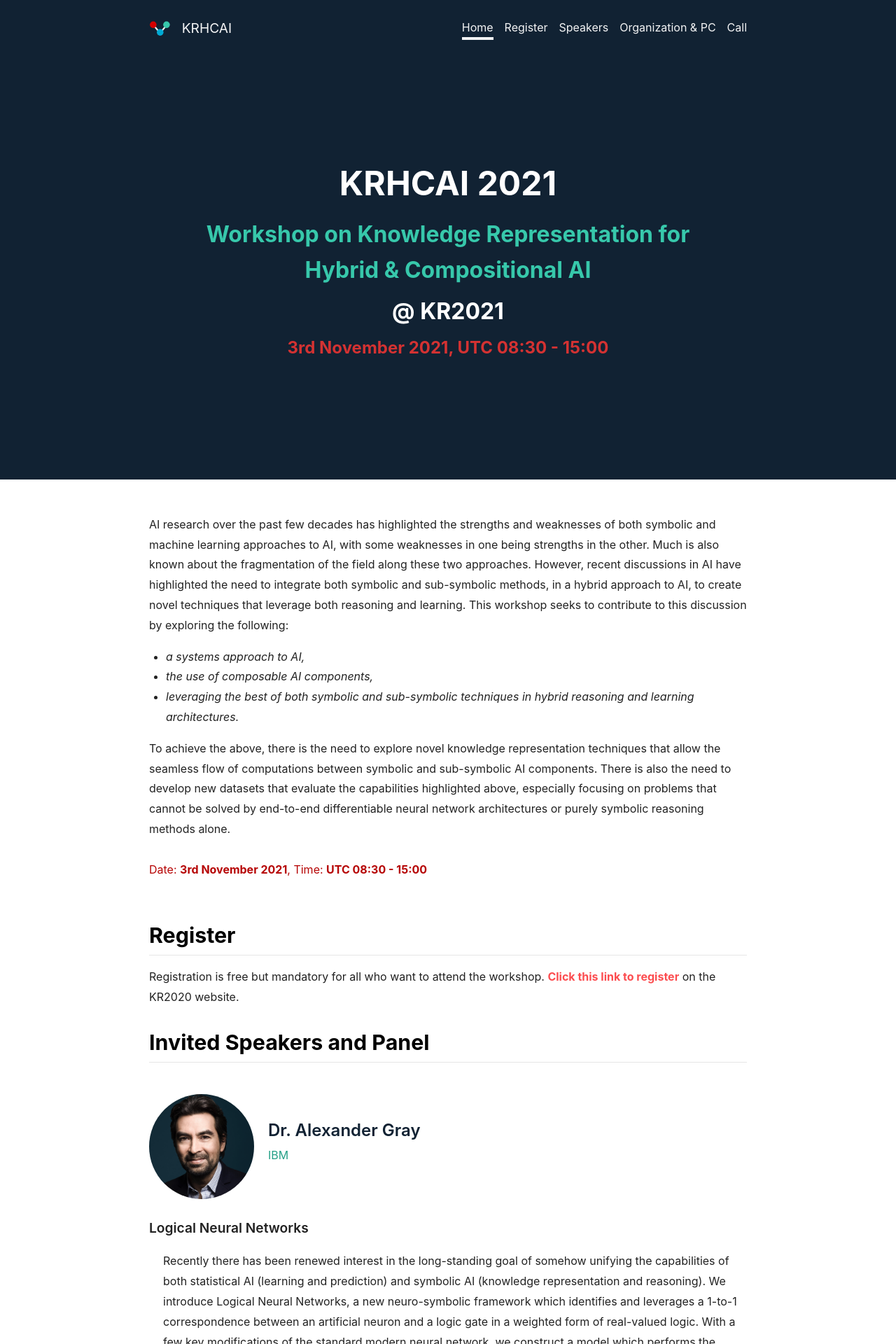
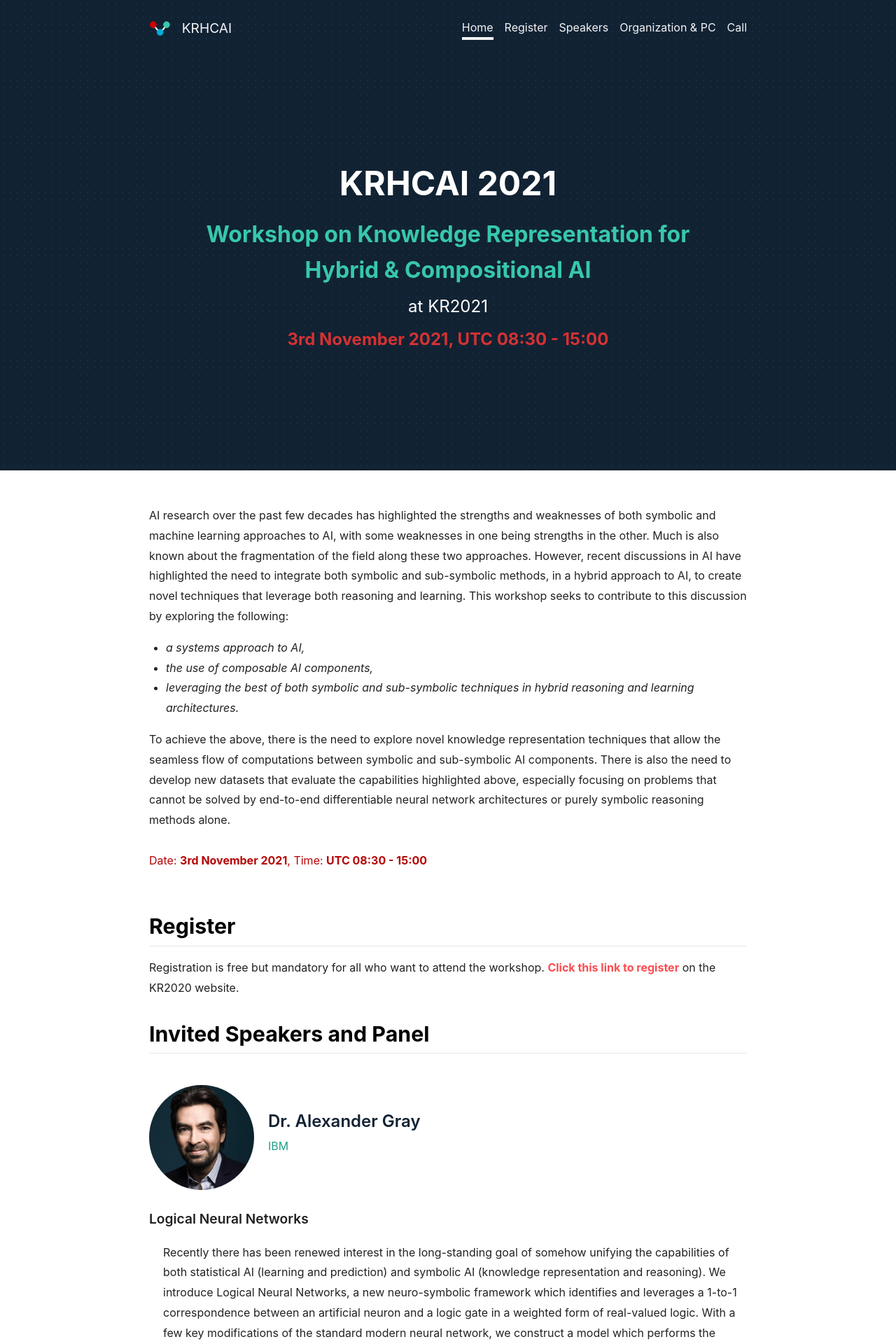
Before and after one commit to krhcai/krhcai.github.io, a Jekyll site: the page built from index.html, in a window 1280 px wide. Shown: the top 1920 px of the page at 70% size. Built offline with Jekyll 4.4.1, drawn with Linux system fonts in a browser that asks for light colours; nearby versions of some CDN libraries; the list of posts is cut into pages by our own code.

Commit message:
header layout fix

```diff
--- a/_includes/article-header.html
+++ b/_includes/article-header.html
@@ -3,6 +3,12 @@
 
 {%- include snippets/get-article-subtitle.html article=include.article-%}
 {%- assign _article_subtitle = __return -%}
+
+{%- include snippets/get-article-subtitle2.html article=include.article-%}
+{%- assign _article_subtitle2 = __return -%}
+
+{%- include snippets/get-article-subtitle3.html article=include.article-%}
+{%- assign _article_subtitle3 = __return -%}
 
 {%- if include.html != false -%}
 
@@ -21,8 +27,8 @@
       {%- if _show_title -%}
         <header><h1>{{ _article_title }}</h1></header>
         <header><h3 style="color:#37C8AB">{{ _article_subtitle }}</h3></header>
-        <header><h3 style="color:#fff">@ KR2021</h3></header>
-        <header><h5 style="color:rgb(212, 50, 50)"><b>3rd November 2021, UTC 08:30 - 15:00</b></h5></header>
+        <header><h5 style="color:#fff; font-weight:400;">{{ _article_subtitle2 }}</h5></header>
+        <header><h5 style="color:rgb(212, 50, 50)"><b>{{ _article_subtitle3 }}</b></h5></header>
       {%- endif -%}
       {%- if _show_edit_on_github -%}
         {%- if site.repository and site.repository_tree -%}
--- a/_includes/header.html
+++ b/_includes/header.html
@@ -1,5 +1,6 @@
 {%- if include.theme == 'dark' -%}
-  <header class="header header--dark" {%- if include.background -%} style="background: {{ include.background }};" {%- endif -%}>
+  <!-- <header class="header header--dark" {%- if include.background -%} style="background: {{ include.background }};" {%- endif -%}> -->
+  <header class="header header--dark" {%- if include.background -%} {%- endif -%}>
 {%- elsif include.theme == 'light' -%}
   <header class="header header--light" {%- if include.background -%} style="background: {{ include.background }};" {%- endif -%}>
 {%- else -%}
--- /dev/null
+++ b/_includes/snippets/get-article-subtitle2.html
@@ -0,0 +1,5 @@
+{%- assign _subtitle2 = include.article.subtitle2 | default: layout.subtitle2 -%}
+
+{%- if _subtitle2 -%}
+  {%- assign __return = _subtitle2 -%}
+{%- endif -%}
--- /dev/null
+++ b/_includes/snippets/get-article-subtitle3.html
@@ -0,0 +1,5 @@
+{%- assign _subtitle3 = include.article.subtitle3 | default: layout.subtitle3 -%}
+
+{%- if _subtitle3 -%}
+  {%- assign __return = _subtitle3 -%}
+{%- endif -%}
--- a/_sass/common/components/_hero.scss
+++ b/_sass/common/components/_hero.scss
@@ -45,6 +45,12 @@
 
 .hero--dark {
   @extend .text--dark;
+
+  background-image: radial-gradient(rgb(23, 46, 70) 10%, #123 20%);
+  background-position: 0 0;
+  background-size: 10px 10px;
+  height:100%;
+  width: 100%;
 }
 
 .hero__content {
--- a/_sass/components/_header.scss
+++ b/_sass/components/_header.scss
@@ -15,7 +15,12 @@
 
 .header--dark {
   @extend .text--dark;
-  background: rgba(#000, .15);
+  // background: rgba(#000, .15);
+  background-image: radial-gradient(rgb(23, 46, 70) 10%, #123 20%);
+  background-position: 0 0;
+  background-size: 10px 10px;
+  height:100%;
+  width: 100%;
   .navigation__item--active {
     &::after {
       @include split-line(bottom, 4px, $text-color-theme-dark);
--- a/index.html
+++ b/index.html
@@ -4,6 +4,9 @@
 subtitle: To be held jointly with the  KR2021 Conference -->
 title:  KRHCAI 2021
 subtitle: Workshop on Knowledge Representation for Hybrid & Compositional AI
+subtitle2: at KR2021
+subtitle3: 3rd November 2021, UTC 08:30 - 15:00
+
 header:
   theme: dark
   background: '#123'
```
